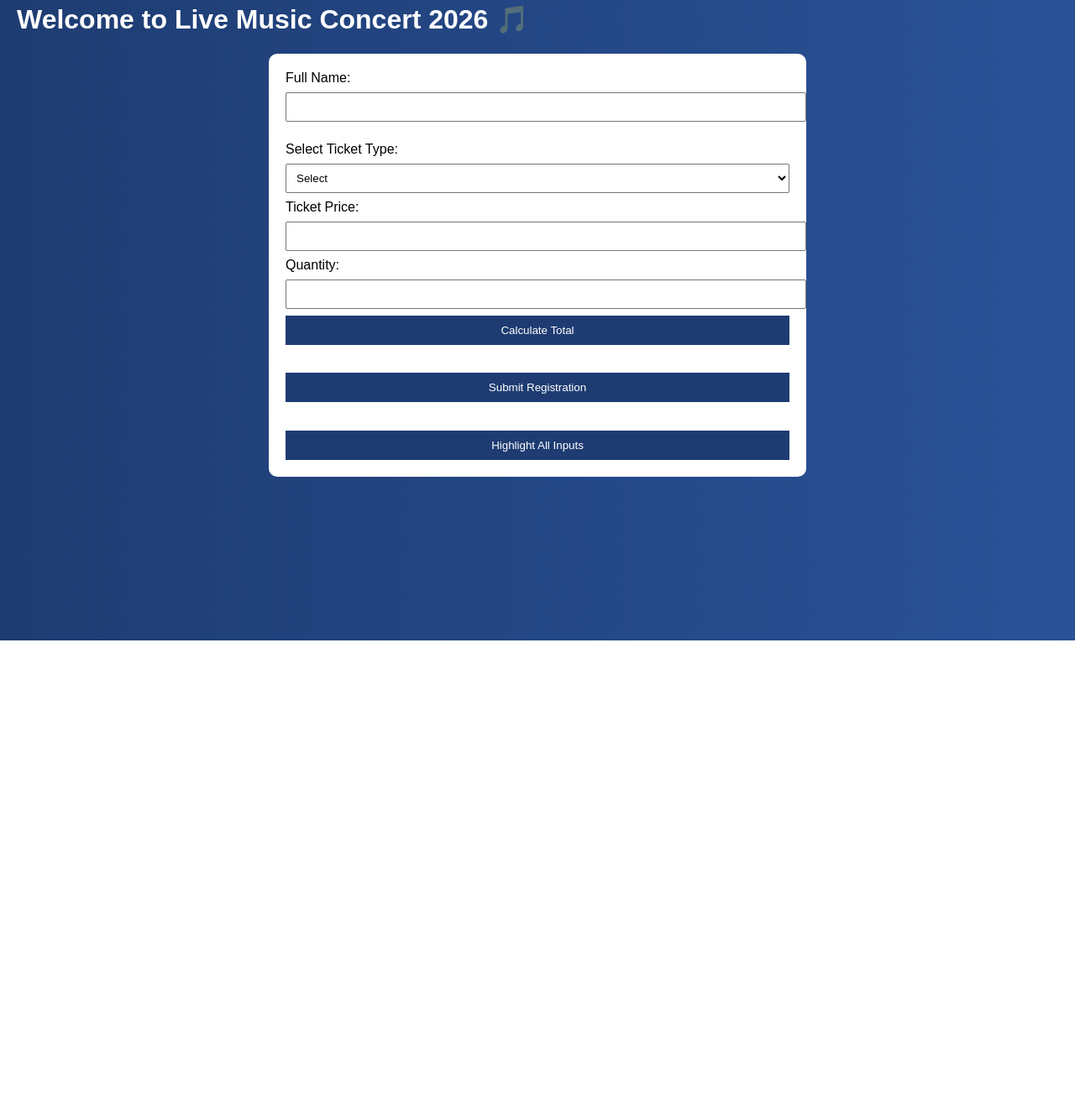
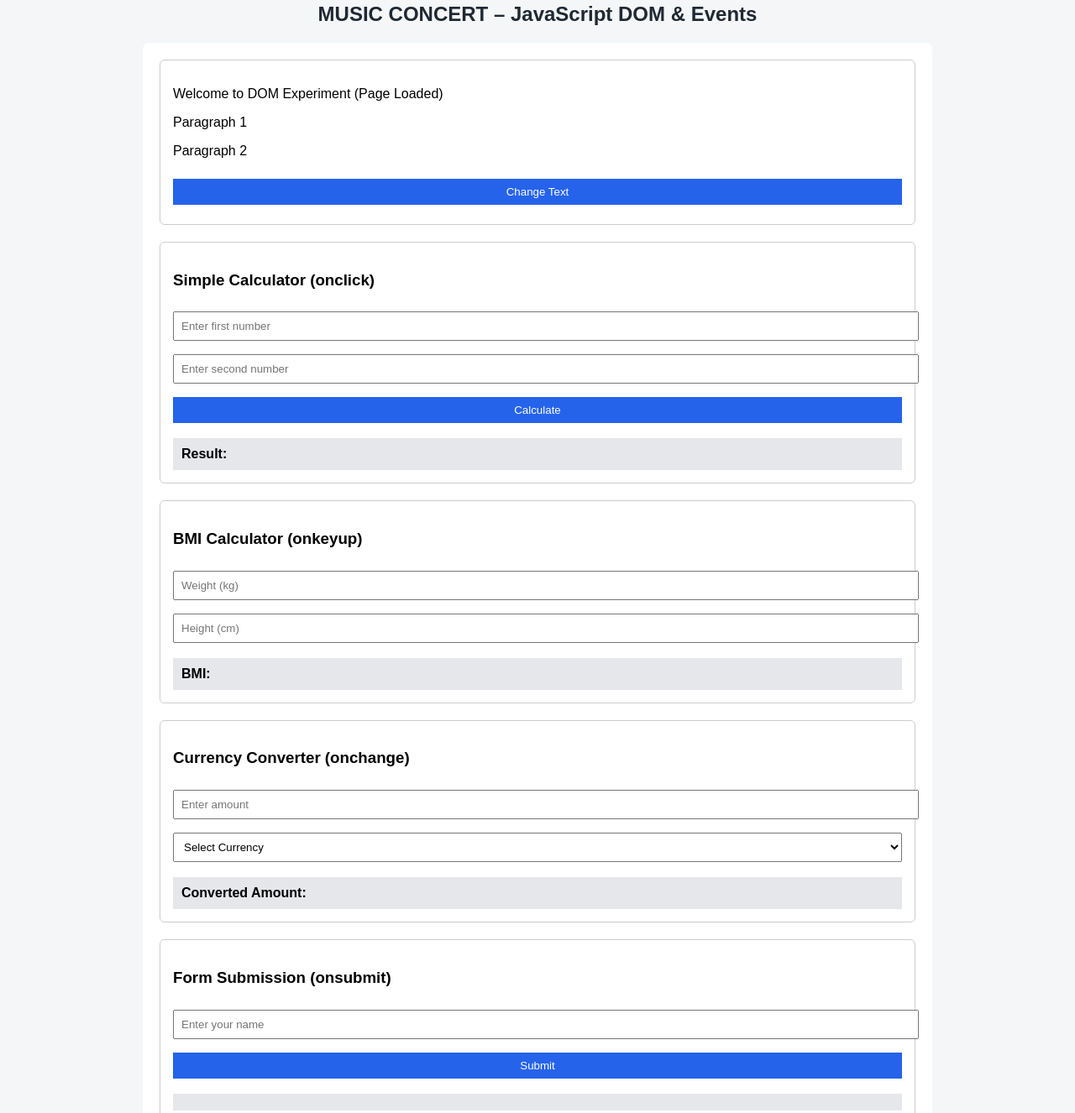
Before and after one commit to urk23cs5003/AIWD_LAB, a plain HTML site: page EX4.html in a window 1280 px wide. Shown: the part 37-1363 px from the top of the page at 84% size. Before the commit the page ends 800 px from the top, so only its background shows below. Drawn offline with Linux system fonts and the light colour scheme.

Commit message:
Updated EX4

```diff
--- a/EX4.html
+++ b/EX4.html
@@ -2,150 +2,205 @@
 <html lang="en">
 <head>
     <meta charset="UTF-8">
-<title>Music Concert - DOM Version</title>
+    <title>Music Concert DOM & Events</title>
     <meta name="viewport" content="width=device-width, initial-scale=1.0">
 
     <style>
         body {
             font-family: Arial, sans-serif;
-    background: linear-gradient(to right, #1e3c72, #2a5298);
-    color: white;
+            background: #f4f6f8;
             margin: 0;
             padding: 20px;
         }
 
+        h2 {
+            text-align: center;
+            color: #1f2933;
+        }
+
         .container {
-    max-width: 600px;
+            max-width: 900px;
             margin: auto;
             background: white;
-    color: black;
             padding: 20px;
-    border-radius: 10px;
+            border-radius: 8px;
         }
 
-input, select {
+        .box {
+            border: 1px solid #ccc;
+            padding: 15px;
+            margin-bottom: 20px;
+            border-radius: 6px;
+        }
+
+        label {
+            font-weight: bold;
+        }
+
+        input, select, button {
             width: 100%;
             padding: 8px;
             margin: 8px 0;
         }
 
         button {
-    width: 100%;
-    padding: 10px;
-    background: #1e3c72;
+            background: #2563eb;
             color: white;
             border: none;
             cursor: pointer;
         }
 
         button:hover {
-    background: #2a5298;
+            background: #1d4ed8;
         }
 
         .result {
-    margin-top: 15px;
+            background: #e5e7eb;
+            padding: 10px;
+            margin-top: 10px;
             font-weight: bold;
-    color: green;
+        }
+
+        @media (max-width: 600px) {
+            body {
+                padding: 10px;
+            }
         }
     </style>
+</head>
+
+<body onload="pageLoaded()">
+
+<h2>MUSIC CONCERT – JavaScript DOM & Events</h2>
+
+<div class="container">
+
+    <!-- TC01, TC02, TC03: DOM Access -->
+    <div class="box">
+        <p id="intro">Welcome to DOM Experiment</p>
+        <p class="demo">Paragraph 1</p>
+        <p class="demo">Paragraph 2</p>
+
+        <button onclick="changeText()">Change Text</button>
+    </div>
+
+    <!-- TC04, TC08: onclick & Calculation -->
+    <div class="box">
+        <h3>Simple Calculator (onclick)</h3>
+
+        <input type="number" id="num1" placeholder="Enter first number">
+        <input type="number" id="num2" placeholder="Enter second number">
+
+        <button onclick="calculate()">Calculate</button>
+
+        <div class="result" id="calcResult">Result:</div>
+    </div>
+
+    <!-- TC04, TC07, TC08: onkeyup & DOM update -->
+    <div class="box">
+        <h3>BMI Calculator (onkeyup)</h3>
+
+        <input type="number" id="weight" placeholder="Weight (kg)" onkeyup="calculateBMI()">
+        <input type="number" id="height" placeholder="Height (cm)" onkeyup="calculateBMI()">
+
+        <div class="result" id="bmiResult">BMI:</div>
+    </div>
+
+    <!-- TC05: onchange -->
+    <div class="box">
+        <h3>Currency Converter (onchange)</h3>
+
+        <input type="number" id="amount" placeholder="Enter amount">
+        <select id="currency" onchange="convertCurrency()">
+            <option value="">Select Currency</option>
+            <option value="80">USD to INR</option>
+            <option value="90">EUR to INR</option>
+            <option value="100">GBP to INR</option>
+            <option value="1">INR to INR</option>
+        </select>
+
+        <div class="result" id="currencyResult">Converted Amount:</div>
+    </div>
+
+    <!-- TC05: onsubmit -->
+    <div class="box">
+        <h3>Form Submission (onsubmit)</h3>
+
+        <form onsubmit="return submitForm()">
+            <input type="text" id="username" placeholder="Enter your name">
+            <button type="submit">Submit</button>
+        </form>
+
+        <div class="result" id="formResult"></div>
+    </div>
+
+</div>
 
 <script>
-window.onload = function() {
-    document.getElementById("welcome").innerHTML =
-        "Welcome to Live Music Concert 2026 🎵";
-};
-
-// onkeyup event
-function showName() {
-    let name = document.getElementById("name").value;
-    document.getElementById("displayName").innerHTML =
-        "Hello, " + name;
+    /* TC06: onload */
+    function pageLoaded() {
+        document.getElementById("intro").innerHTML += " (Page Loaded)";
     }
 
-// onchange event
-function updatePrice() {
-    let ticket = document.getElementById("ticket").value;
-    let priceField = document.getElementById("price");
+    /* TC01, TC02, TC03: DOM Access */
+    function changeText() {
+        document.getElementById("intro").style.color = "blue";
 
-    if (ticket === "General") priceField.value = 500;
-    else if (ticket === "VIP") priceField.value = 1000;
-    else if (ticket === "Backstage") priceField.value = 2000;
+        let items = document.getElementsByClassName("demo");
+        for (let i = 0; i < items.length; i++) {
+            items[i].innerHTML = "Updated using Class Name";
         }
 
-// onclick event + calculation
-function calculateTotal() {
-    let price = parseInt(document.getElementById("price").value);
-    let quantity = parseInt(document.getElementById("quantity").value);
+        let tags = document.getElementsByTagName("p");
+        tags[0].style.fontWeight = "bold";
+    }
 
-    if (!isNaN(price) && !isNaN(quantity)) {
-        let total = price * quantity;
-        document.querySelector(".result").innerHTML =
-            "Total Amount: ₹ " + total;
+    /* TC04, TC08 */
+    function calculate() {
+        let a = parseFloat(document.getElementById("num1").value);
+        let b = parseFloat(document.getElementById("num2").value);
+        let result = a + b;
+
+        document.getElementById("calcResult").innerHTML = "Result: " + result;
+    }
+
+    /* TC04, TC07, TC08 */
+    function calculateBMI() {
+        let w = document.getElementById("weight").value;
+        let h = document.getElementById("height").value / 100;
+
+        if (w && h) {
+            let bmi = (w / (h * h)).toFixed(2);
+            let status = "Normal";
+
+            if (bmi < 18) status = "Underweight";
+            else if (bmi >= 25 && bmi < 30) status = "Overweight";
+            else if (bmi >= 30) status = "Obese";
+
+            document.getElementById("bmiResult").innerHTML =
+                "BMI: " + bmi + " (" + status + ")";
         }
     }
 
-// onsubmit event
-function submitForm(event) {
-    event.preventDefault(); // prevent reload
-    document.getElementById("finalMessage").innerHTML =
-        "Registration Successful! 🎉";
+    /* TC05 */
+    function convertCurrency() {
+        let amount = document.getElementById("amount").value;
+        let rate = document.getElementById("currency").value;
+
+        if (amount && rate) {
+            document.getElementById("currencyResult").innerHTML =
+                "Converted Amount: " + (amount * rate);
+        }
     }
 
-// DOM access examples
-function highlightInputs() {
-    let inputs = document.getElementsByTagName("input");
-    for (let i = 0; i < inputs.length; i++) {
-        inputs[i].style.border = "2px solid #2a5298";
-    }
+    /* TC05 */
+    function submitForm() {
+        let name = document.getElementById("username").value;
+        document.getElementById("formResult").innerHTML =
+            "Form submitted by " + name;
+        return false; // prevent reload
     }
 </script>
 
-</head>
-<body>
-
-<h1 id="welcome"></h1>
-
-<div class="container">
-
-<form onsubmit="submitForm(event)">
-
-<label>Full Name:</label>
-<input type="text" id="name" onkeyup="showName()" required>
-
-<p id="displayName"></p>
-
-<label>Select Ticket Type:</label>
-<select id="ticket" onchange="updatePrice()" required>
-    <option value="">Select</option>
-    <option value="General">General</option>
-    <option value="VIP">VIP</option>
-    <option value="Backstage">Backstage</option>
-</select>
-
-<label>Ticket Price:</label>
-<input type="text" id="price" readonly>
-
-<label>Quantity:</label>
-<input type="number" id="quantity" required>
-
-<button type="button" onclick="calculateTotal()">
-    Calculate Total
-</button>
-
-<div class="result"></div>
-
-<br>
-
-<button type="submit">Submit Registration</button>
-
-</form>
-
-<p id="finalMessage"></p>
-
-<br>
-<button onclick="highlightInputs()">Highlight All Inputs</button>
-
-</div>
-
 </body>
 </html>
```
Lines whose indentation alone changed are shown as unchanged.
